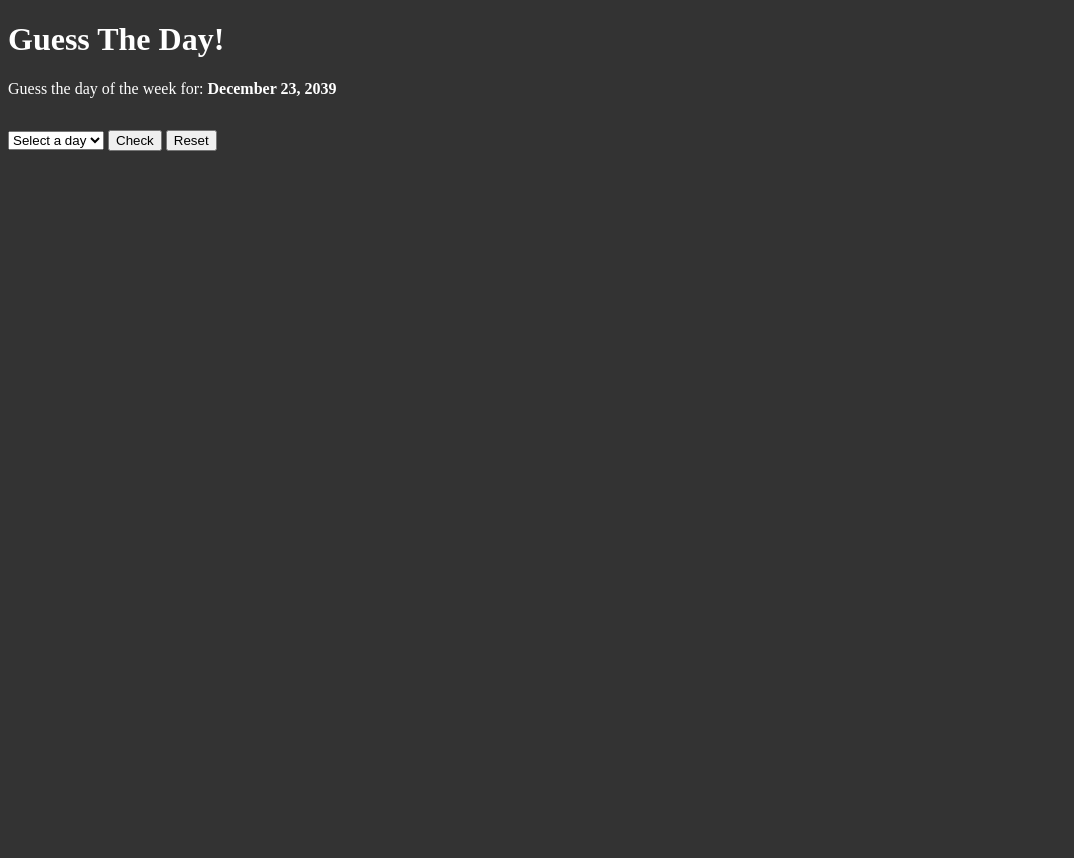
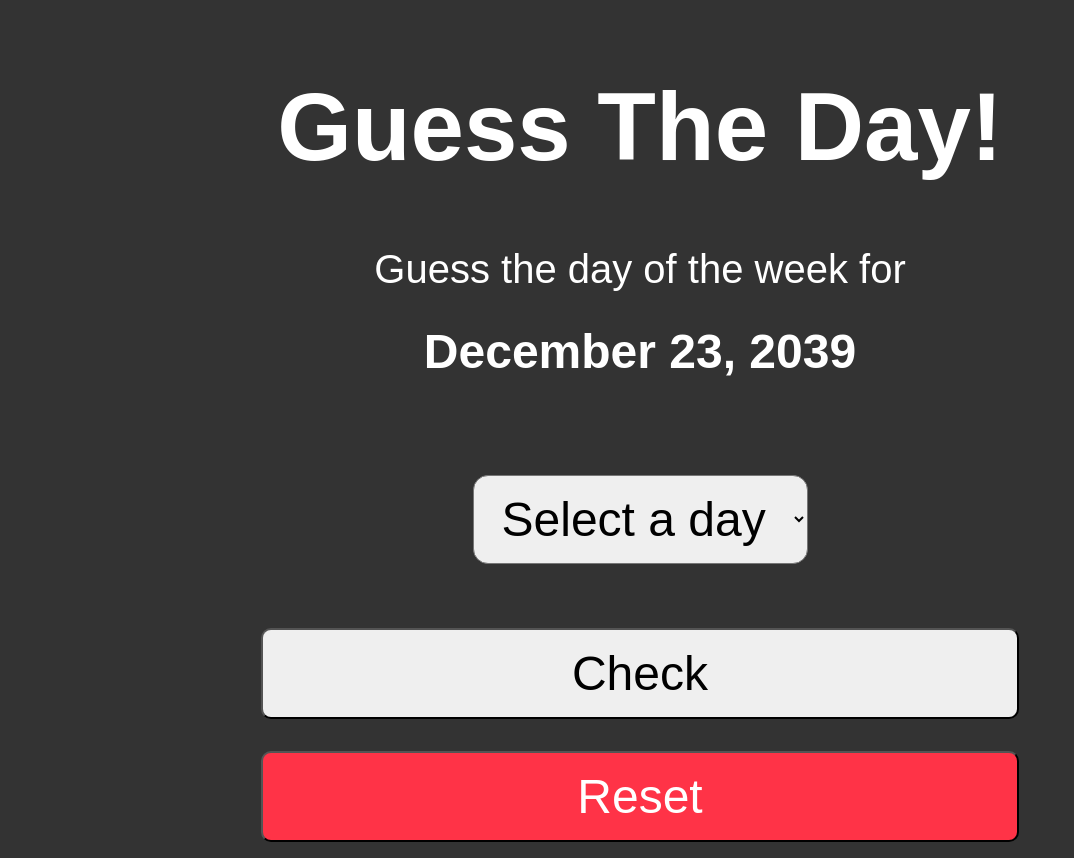
Before and after one commit to pranshuteotia/doomsday-calendar, a plain HTML site: page index.html in a window 1280 px wide. Shown: the whole page, without its empty margins (0-1074 px from the left). Before the commit the page ends 800 px from the top, so only its background shows below. Drawn offline with Linux system fonts and the light colour scheme.

Commit message:
add basic styling

```diff
--- a/index.html
+++ b/index.html
@@ -9,7 +9,8 @@
 <body>
   <div class="container">
     <h1>Guess The Day!</h1>
-    <p>Guess the day of the week for: <span id="date"></span></p>
+    <p>Guess the day of the week for</p>
+    <p id="date"></p>
     <p id="result"></p>
 
     <select name="day" id="day">
@@ -23,8 +24,10 @@
       <option value="Saturday">Saturday</option>
     </select>
 
-    <button id="check">Check</button>
-    <button id="reset">Reset</button>
+    <div class="btn-container">
+      <button id="check">Check</button>
+      <button id="reset">Reset</button>
+    </div>
   </div>
 </body>
 </html>
--- a/main.css
+++ b/main.css
@@ -1,19 +1,70 @@
 body {
   background: #333;
   color: #fff;
+  font-family: sans-serif;
+  height: 100vh;
+}
+
+.container {
+  display: flex;
+  flex-direction: column;
+  align-items: center;
+}
+
+h1 {
+  font-size: 6rem;
+}
+
+p {
+  font-size: 2.5rem;
+  text-align: center;
+  margin: 0;
 }
 
 #date {
   font-weight: bold;
+  font-size: 3rem;
+  margin-top: 2rem;
+}
+
+#day {
+  font-size: 3rem;
+  padding: 1rem 1.5rem;
+  margin: 3rem 0;
+  border-radius: 15px;
+}
+
+.btn-container {
+  display: flex;
+  flex-direction: column;
+  font-size: 4rem;
+  width: 60%;
+}
+
+button {
+  font-size: 3rem;
+  padding: 1rem 1.5rem;
+  border-radius: 10px;
+  margin: 1rem 0;
+}
+
+#check {
+
+}
+
+#reset {
+  background: #ff3347;
+  color: #fff;
 }
 
 #result {
   font-weight: bold;
-  font-size: 2rem;
+  font-size: 3rem;
+  margin-top: 3rem;
 }
 
 .correct {
-   color: green;
+  color: green;
 }
 
 .incorrect {
```
